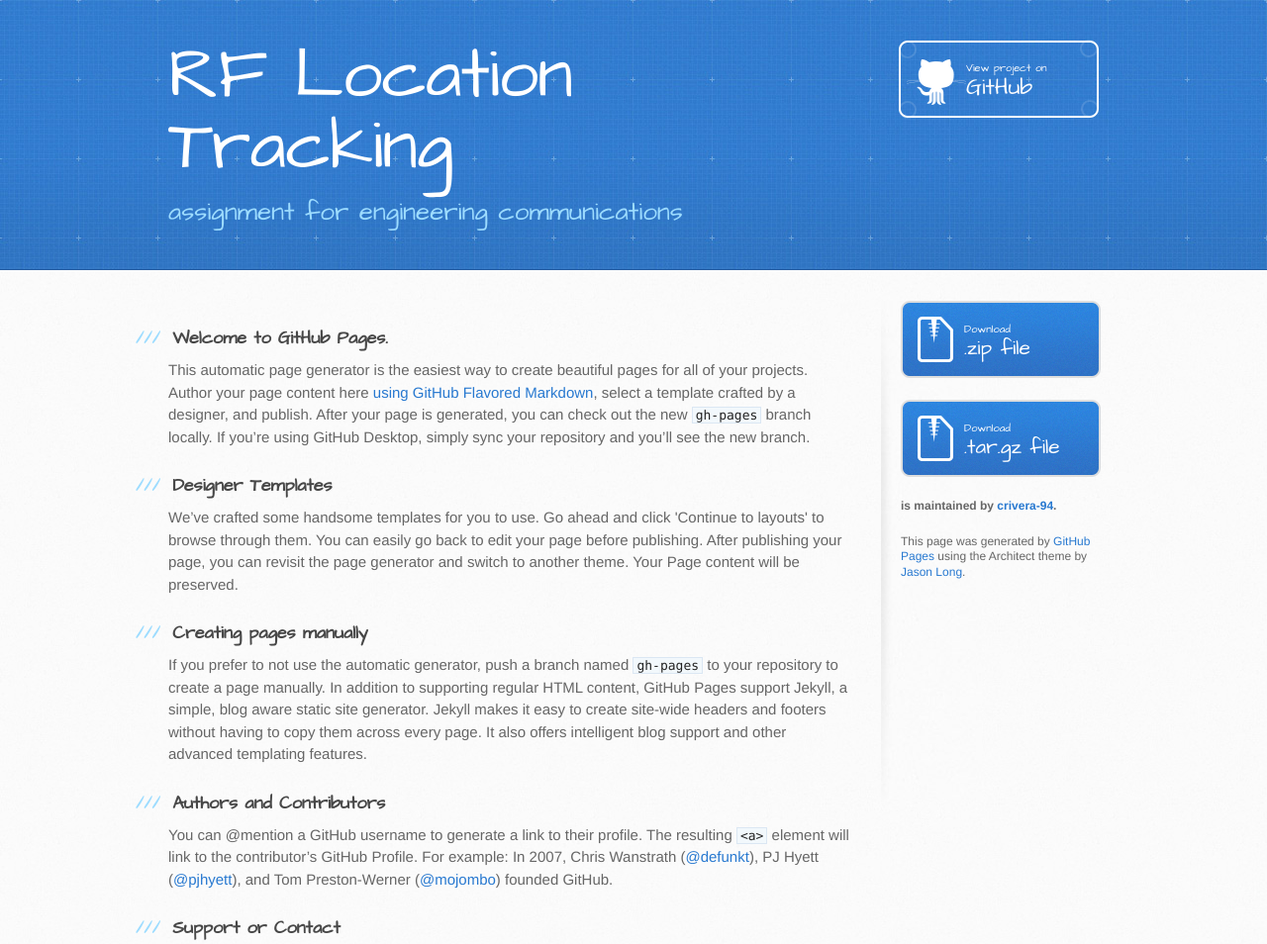
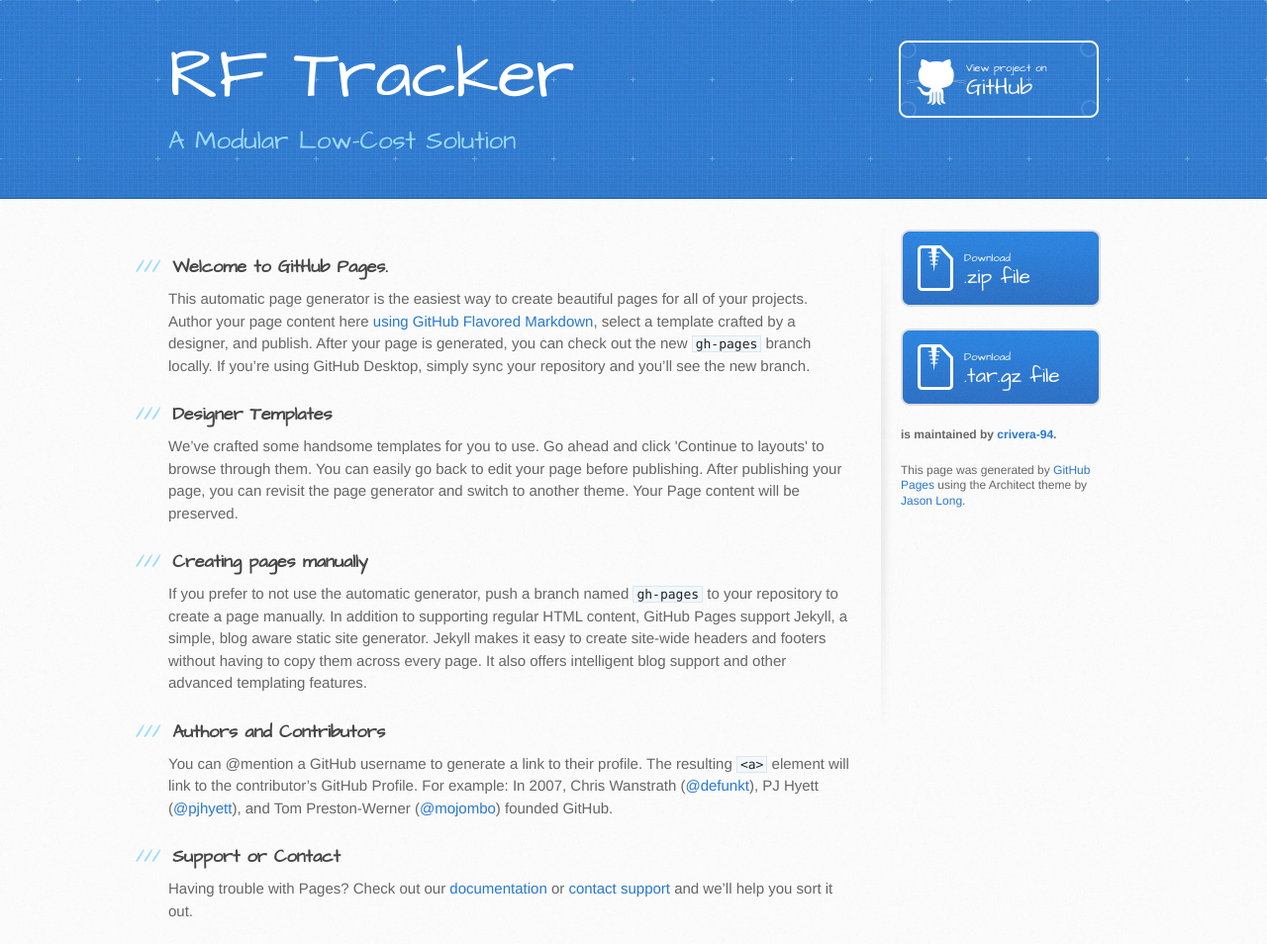
Before and after one commit to crivera-94/engl181homepage, a website: page index.html in a window 1280 px wide. Shown: the top 954 px of the page at 99% size. Drawn offline with Linux system fonts and the light colour scheme.

Commit message:
change title

```diff
--- a/index.html
+++ b/index.html
@@ -19,8 +19,8 @@
   <body>
     <header>
       <div class="inner">
-        <h1>RF Location Tracking</h1>
-        <h2>assignment for engineering communications</h2>
+        <h1>RF Tracker</h1>
+        <h2>A Modular Low-Cost Solution</h2>
         <a href="https://github.com/crivera-94/engl181homepage" class="button"><small>View project on</small> GitHub</a>
       </div>
     </header>
```
